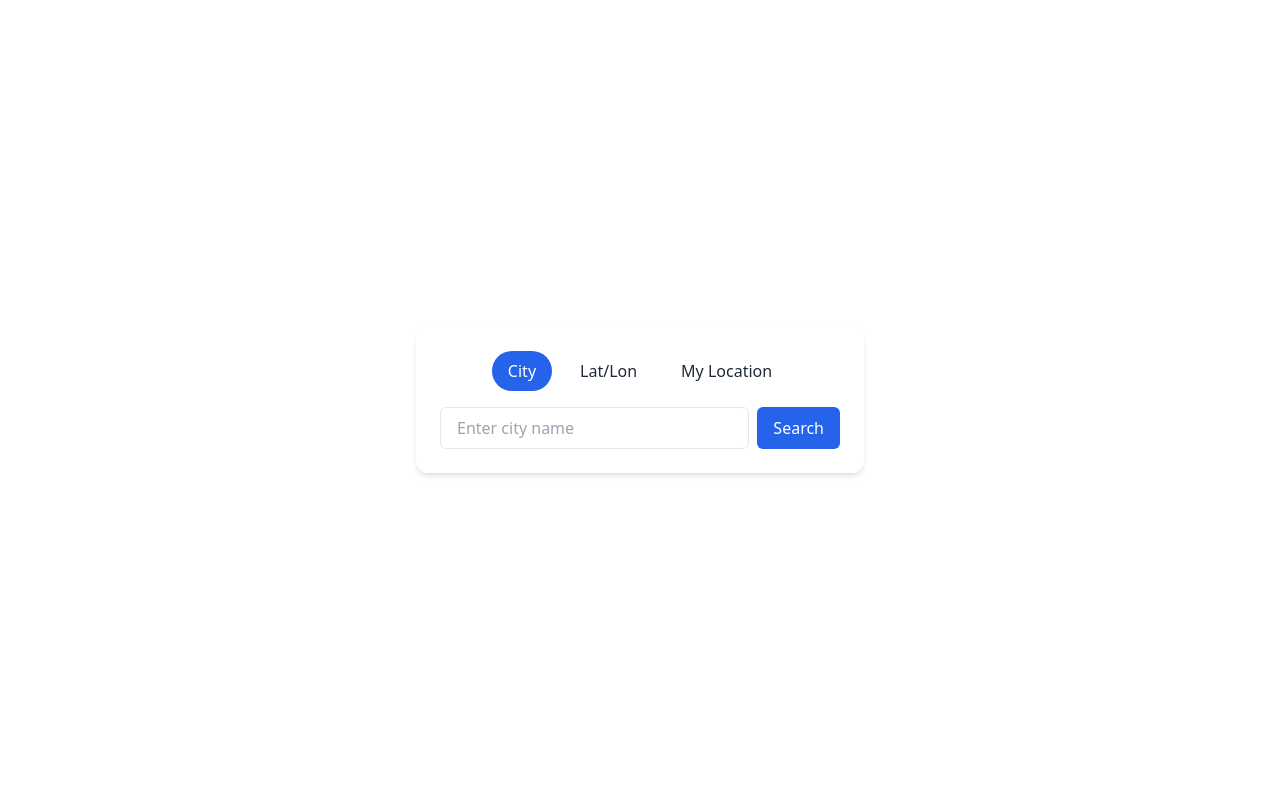
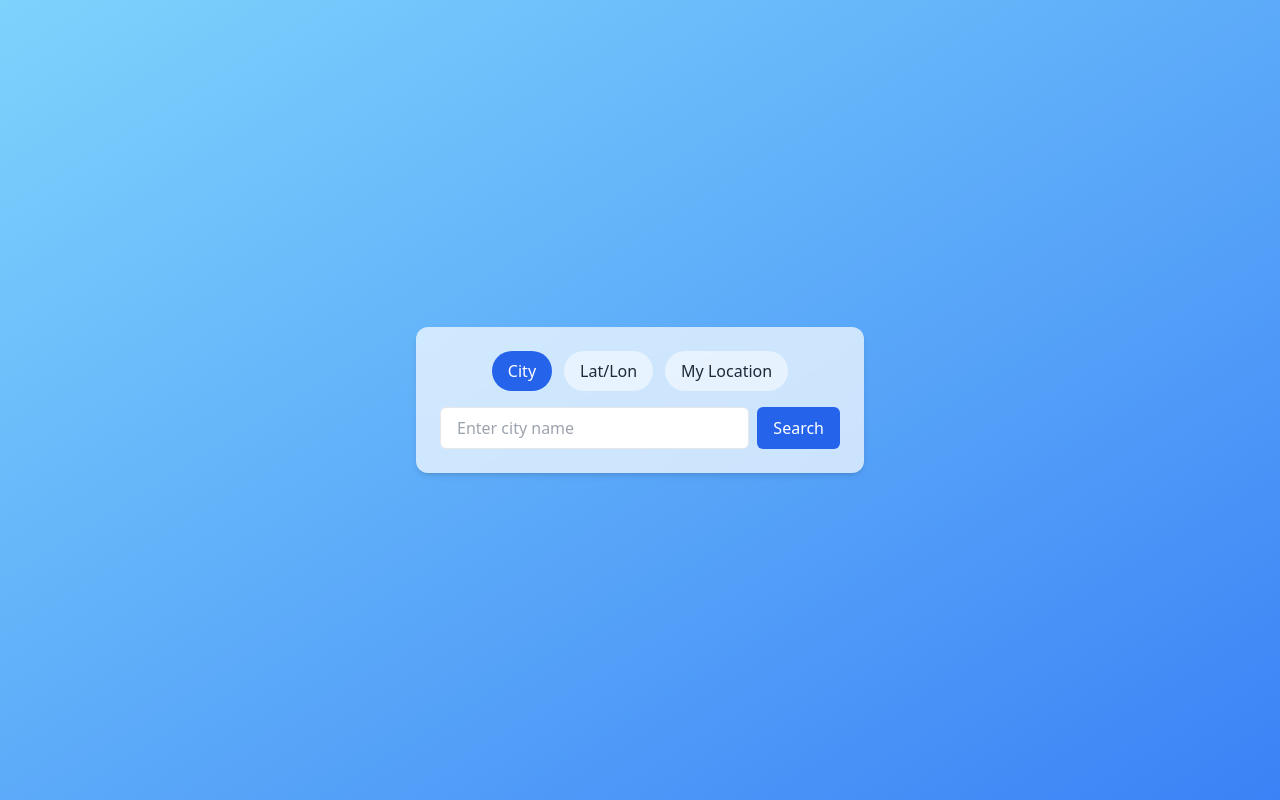
Before and after one commit to Aaron-M00/weather-project, a React (Vite) app in the folder frontend-app/: page / in a window 1280 px wide. Built offline with nearby package versions, Linux system fonts and the light colour scheme; the HTML template or start-up script is replaced by a standard one.

Commit message:
fix ui background

```diff
--- a/frontend-app/src/components/WeatherDisplay.tsx
+++ b/frontend-app/src/components/WeatherDisplay.tsx
@@ -81,7 +81,7 @@ export default function WeatherDisplay() {
 
   return (
     <div
-      className={`min-h-screen w-full bg-gradient-to-br ${theme} flex flex-col items-center justify-center px-4 py-12`}
+      className={`min-h-screen w-full bg-gradient-to-br ${theme.background} flex flex-col items-center justify-center px-4 py-12`}
     >
       <InputTabs
         mode={mode}
```
